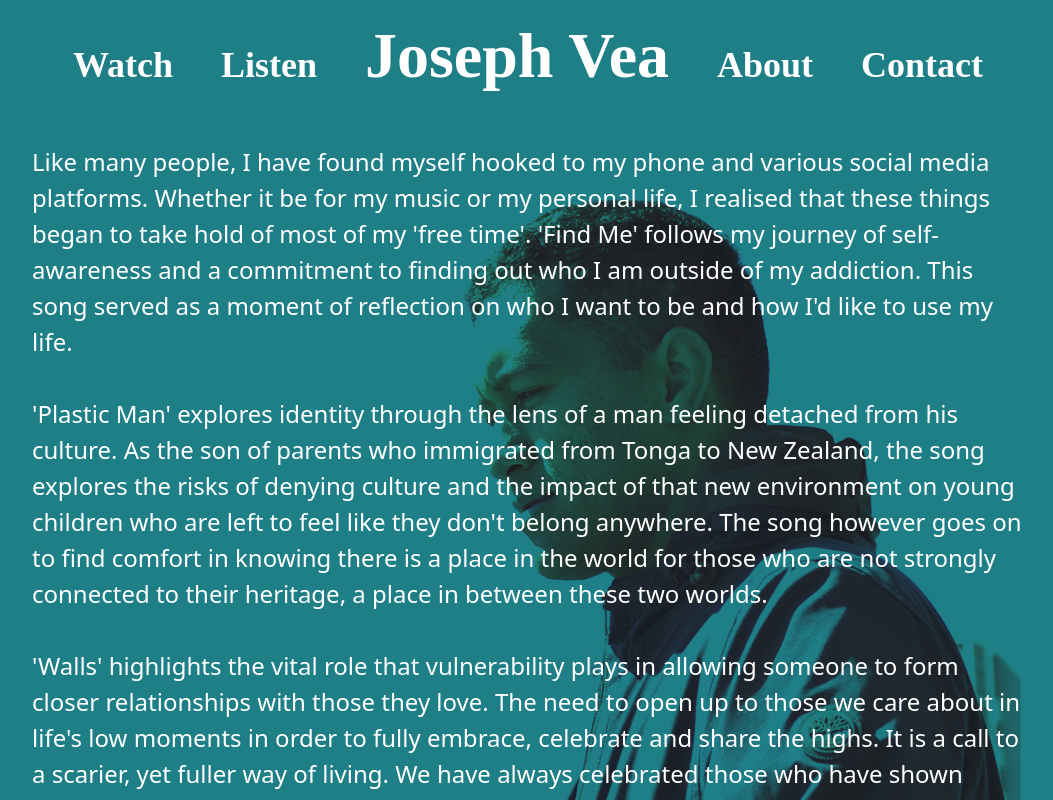
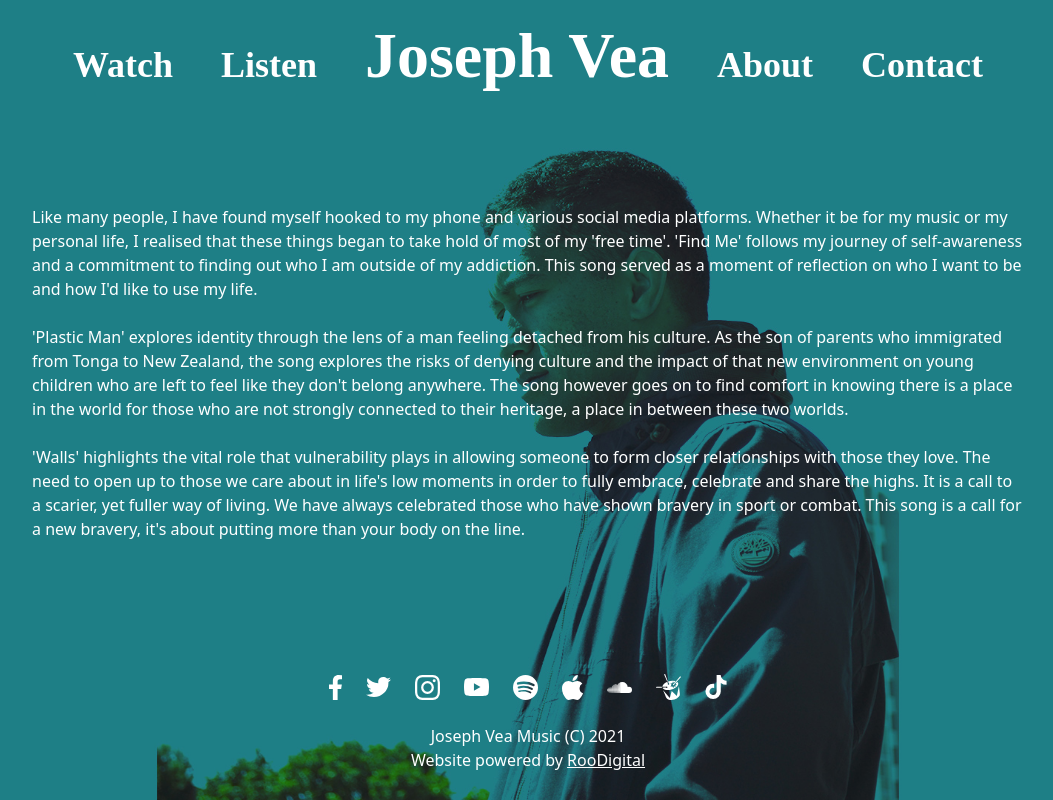
Before and after one commit to robFraser1111/joseph-vea-react, a React (Create React App) app: page /about in a window 1280 px wide. Shown: the top 800 px of the page, without its empty margins (112-1165 px from the left). Built offline with nearby package versions, Linux system fonts and the light colour scheme.

Commit message:
Made font size smaller on About page

```diff
--- a/src/components/About.js
+++ b/src/components/About.js
@@ -8,7 +8,7 @@ export default class About extends Component {
 
     render() {
         return (
-            <section className="justify-self-center self-center text-white text-2xl py-10">
+            <section className="justify-self-center self-center text-white text-1xl py-10">
                 <p style={{ paddingBottom: 20 }}>
                     Like many people, I have found myself hooked to my phone and various social media platforms. Whether it be for my music or my personal life, I realised that these things began to take hold of most of my 'free time'. 'Find Me' follows my journey of self-awareness and a commitment to finding out who I am outside of my addiction. This song served as a moment of reflection on who I want to be and how I'd like to use my life.
                     <br /><br />
```
Also changed, not shown: 1 other file (tests, documents, lock files or other folders).
